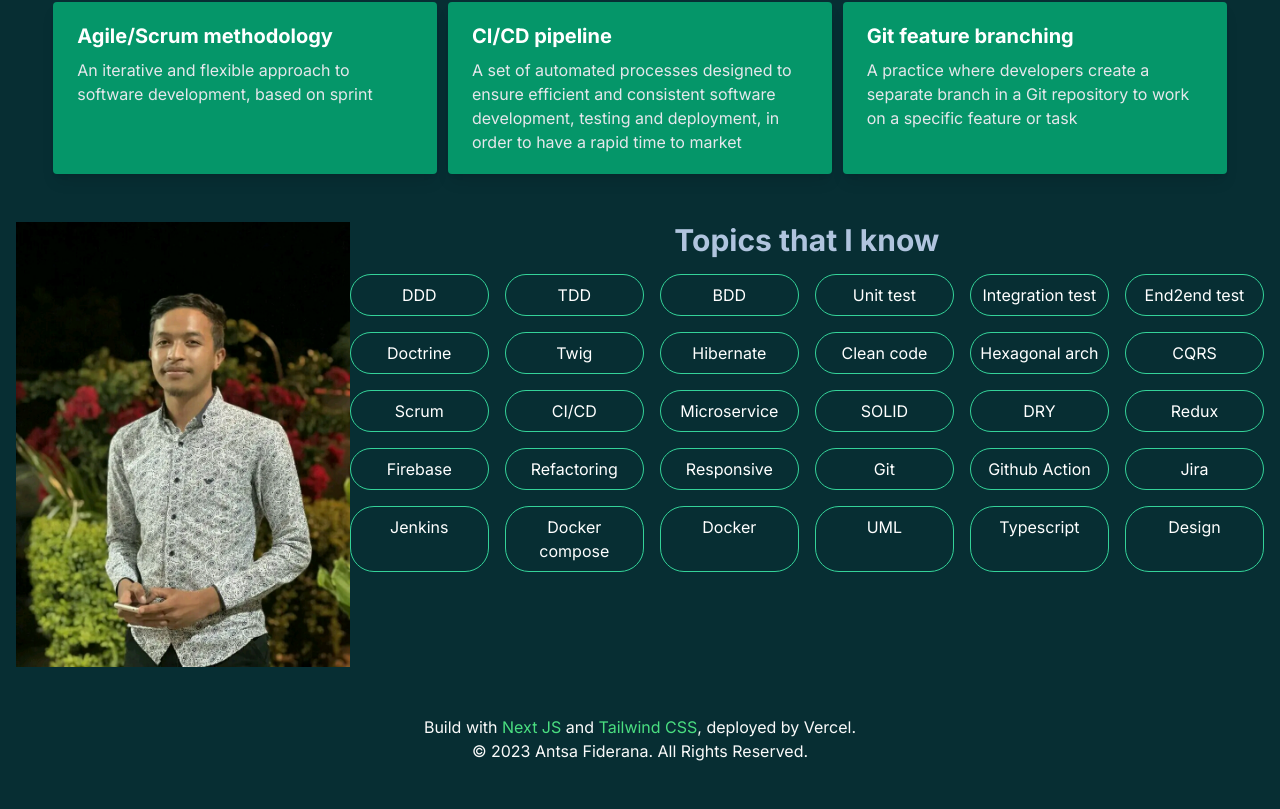
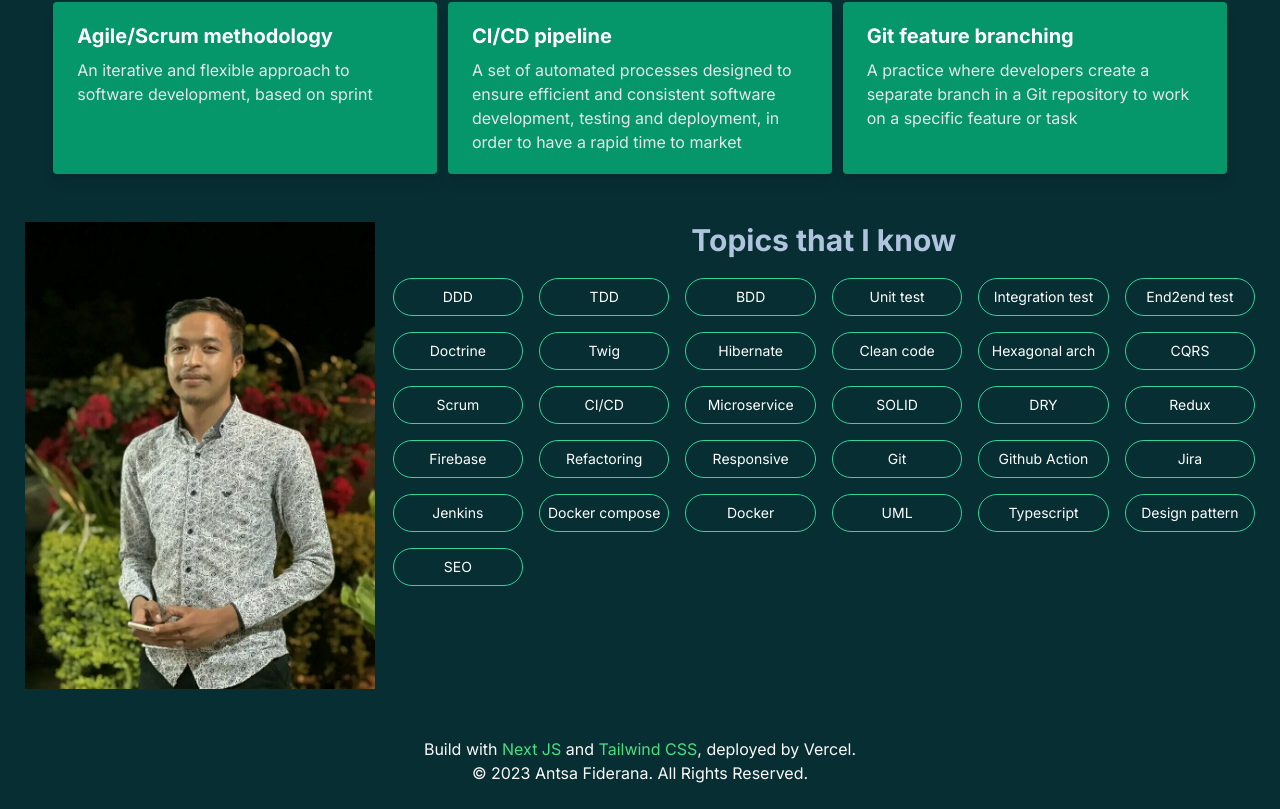
Before and after one commit to AntsaC/portfolio, a Next.js app: page / in a window 1280 px wide. Shown: the part 1185-1994 px from the top of the page. Before the commit the page ends 1972 px from the top, so only its background shows below. Built offline with nearby package versions, Linux system fonts and the light colour scheme.

Commit message:
Fix : Change class to className

```diff
--- a/src/app/_ui/Header.jsx
+++ b/src/app/_ui/Header.jsx
@@ -2,13 +2,13 @@ import React from "react";
 
 export default function Header() {
   return (
-    <header class=" p-4 px-10 text-white">
-      <div class="container mx-auto flex justify-between items-center">
+    <header className=" p-4 px-10 text-white">
+      <div className="container mx-auto flex justify-between items-center">
         <div>
-          <h1 class="text-2xl font-bold">#Ina_leka_zao</h1>
+          <h1 className="text-2xl font-bold">#Ina_leka_zao</h1>
         </div>
         <nav>
-          <ul class="flex space-x-4">
+          <ul className="flex space-x-4">
             <NavLink text={"Home"} />
             <NavLink text={"Projects"} />
             <NavLink text={"Experiences"} />
@@ -25,7 +25,7 @@ function NavLink({ text }) {
     <li>
       <a
         href="#"
-        class="hover:text-emerald-400  transition-all duration-300 ease-in-out"
+        className="hover:text-emerald-400  transition-all duration-300 ease-in-out"
       >
         {text}
       </a>
--- a/src/app/_ui/Hero.jsx
+++ b/src/app/_ui/Hero.jsx
@@ -7,7 +7,7 @@ export default function Hero() {
     <div className="flex flex-col lg:flex-row content-around justify-around py-2 lg:py-10 px-2 lg:px-8 gap-12">
       <div className="text-slate-200 relative">
         <p className="text-2xl">
-          Hi there, I'm &lt;&gt;
+          Hi there, I&apos;m &lt;&gt;
           <span className="text-3xl text-emerald-400 font-bold">
             {" "}
             Antsa Fiderana{" "}
@@ -20,7 +20,7 @@ export default function Hero() {
         </div>
         <CrafContainer />
 
-        <button class=" bg-green-600 hover:bg-transparent hover:scale-105 border border-green-500 text-white py-2 px-4 transition-all duration-300 ease-in-out mt-4 lg:mt-28">
+        <button className=" bg-green-600 hover:bg-transparent hover:scale-105 border border-green-500 text-white py-2 px-4 transition-all duration-300 ease-in-out mt-4 lg:mt-28">
           View resume &rarr;
         </button>
       </div>
--- a/src/app/_ui/TopicSection.jsx
+++ b/src/app/_ui/TopicSection.jsx
@@ -32,7 +32,8 @@ const topics = [
   "Docker",
   "UML",
   "Typescript",
-  "Design",
+  "Design pattern",
+  "SEO",
 ];
 
 export default function TopicSection() {
@@ -48,7 +49,7 @@ export default function TopicSection() {
       </div>
       <div>
         <Subtitle text={"Topics that I know"} />
-        <div className="grid grid-cols-2 md:grid-cols-4 lg:grid-cols-6 gap-4 mt-4">
+        <div className="grid grid-cols-2 md:grid-cols-4 lg:grid-cols-6 gap-4 mt-5">
           {topics.map((topic, index) => (
             <TopicItem key={index} topic={topic} />
           ))}
@@ -60,7 +61,7 @@ export default function TopicSection() {
 
 function TopicItem({ topic }) {
   return (
-    <div className="border border-emerald-400 rounded-3xl p-2 text-center text-white">
+    <div className="border border-emerald-400 rounded-3xl text-sm p-2 text-center text-white">
       {topic}
     </div>
   );
--- a/src/app/_ui/WorkflowCard.jsx
+++ b/src/app/_ui/WorkflowCard.jsx
@@ -3,9 +3,9 @@ import React from "react";
 export default function WorkflowCard({ workflow, description }) {
   return (
     <div className="flex-1 max-w-sm rounded overflow-hidden shadow-lg bg-emerald-600 ">
-      <div class="px-6 py-5">
-        <h5 class="font-bold text-xl mb-2 text-white">{workflow}</h5>
-        <p class="text-gray-200 text-base">{description}</p>
+      <div className="px-6 py-5">
+        <h5 className="font-bold text-xl mb-2 text-white">{workflow}</h5>
+        <p className="text-gray-200 text-base">{description}</p>
       </div>
     </div>
   );
```
